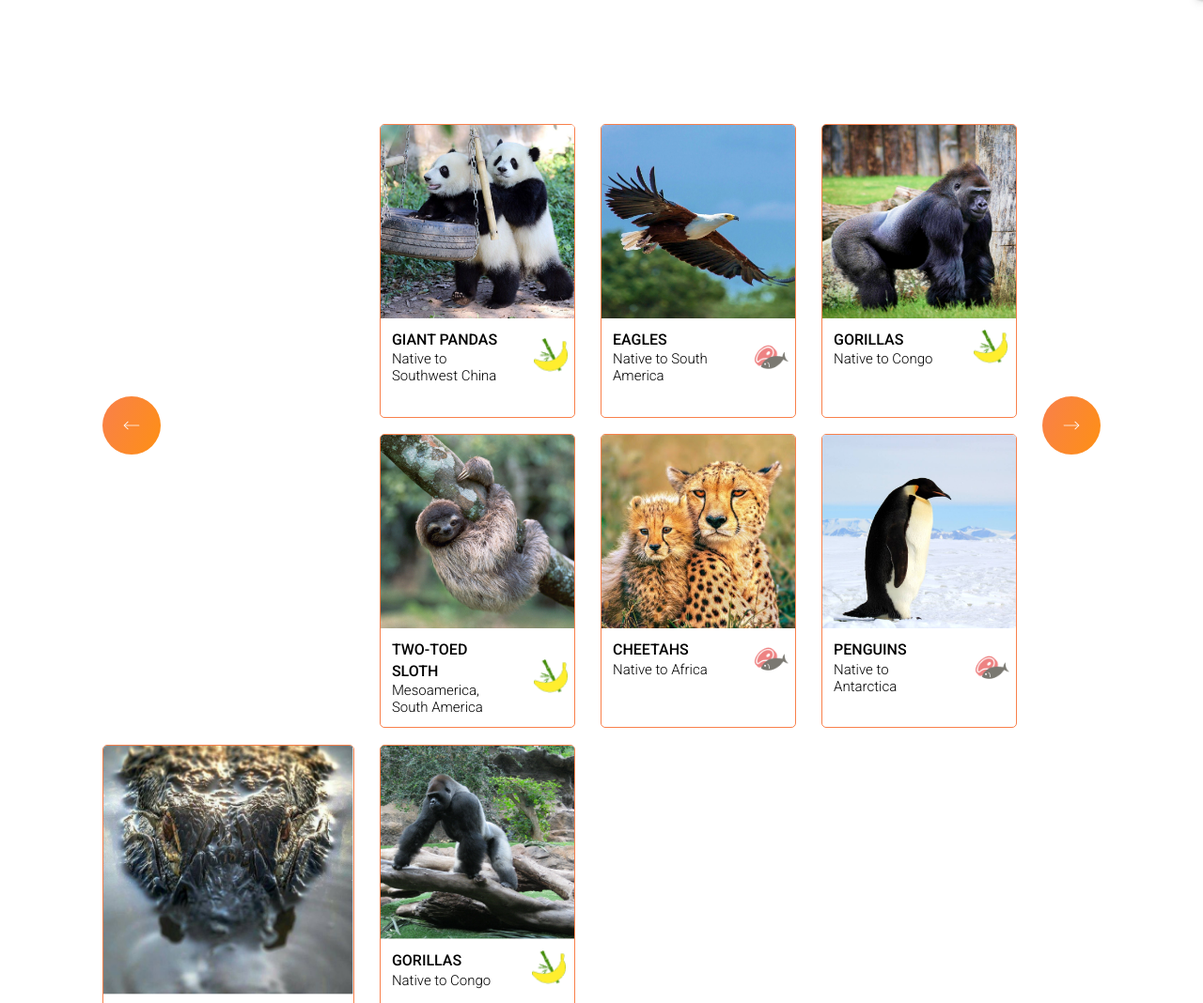
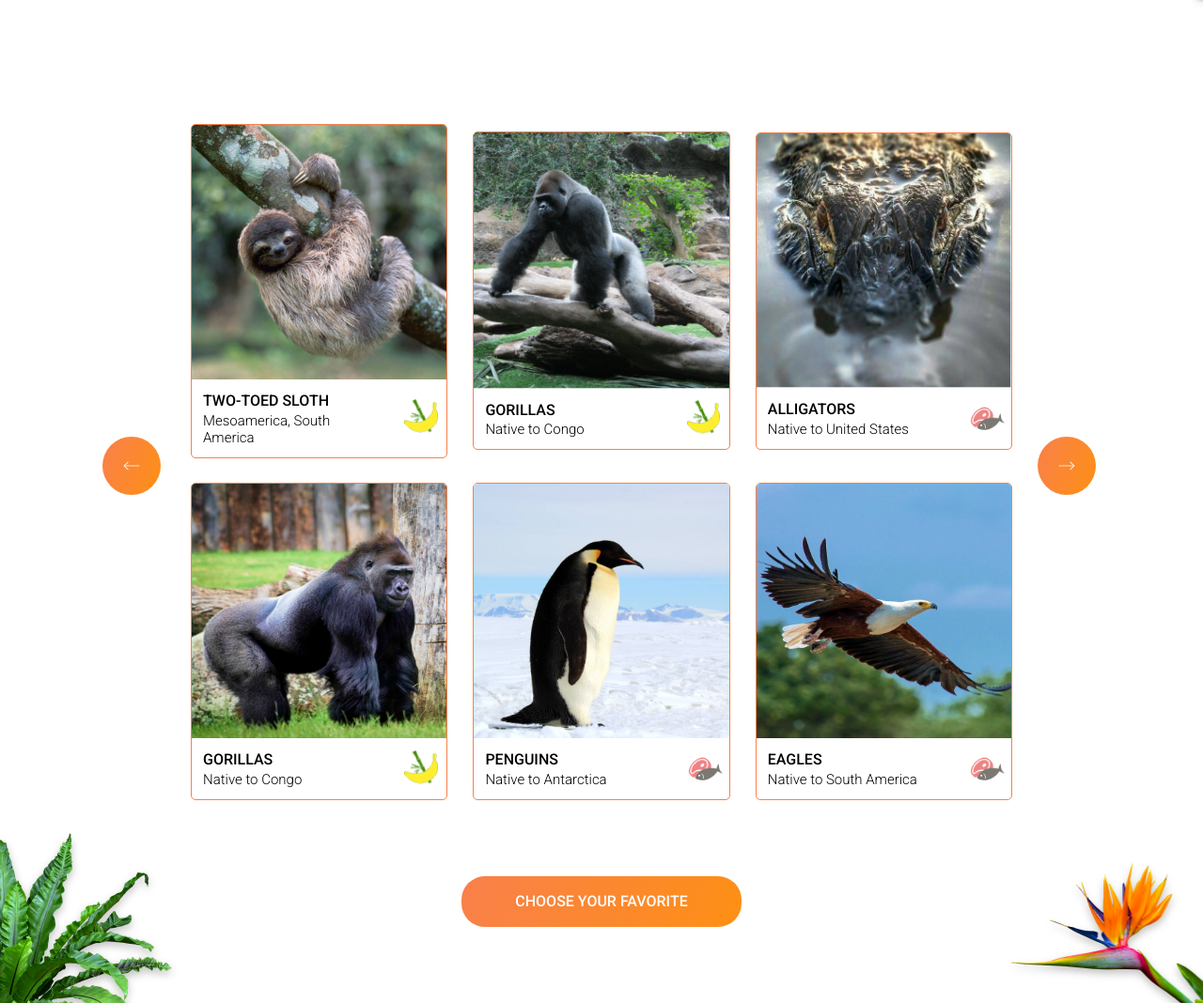
Before and after one commit to ikoroleva/online-zoo, a website: page pages/petstory/index.html in a window 1280 px wide. Shown: the part 1120-2188 px from the top of the page at 94% size. Drawn offline with Linux system fonts and the light colour scheme.

Commit message:
feat: gallery for pets

```diff
--- a/pages/petstory/script.js
+++ b/pages/petstory/script.js
@@ -1,3 +1,29 @@
+const tabletSize = 640;
+const mobileSize = 320;
+
+let screenSize;
+const changeSlider = new Event('changeSlider');
+
+const shuffle = (array, count) => {
+    let pets = [].concat(array);
+    for (let i = array.length - 1; i > 0; i--) {
+        let j = Math.floor(Math.random() * (i + 1));
+        [pets[i], pets[j]] = [pets[j], pets[i]];
+    }
+    return pets.slice(0, count);
+}
+
+let screenWidth = this.document.documentElement.clientWidth;
+let slider;
+
+if (screenWidth > tabletSize) {
+    screenSize = 'desktop';
+} else if (screenWidth > mobileSize) {
+    screenSize = 'tablet';
+} else {
+    screenSize = 'mobile';
+}
+
 const createCard = (pet) => {
     return `
     <div class="pet__card__pic">
@@ -13,13 +39,37 @@ const createCard = (pet) => {
     </div>`;
 }
 
-const petsGallery = document.querySelector('.pets__gallery')
+const petsGallery = document.querySelector('.pets__gallery');
 
-petsArray.forEach((pet) => {
+const getColumn = (index) => {
+    if (index == 0 || index == 3) {
+        return 'column2';
+    } if (index == 1 || index == 4) {
+        return 'column3';
+    } if (index == 2 || index == 5) {
+        return 'column4';
+    } return '';
+}
+
+const fill = (size) => {
+    shuffle(petsArray, size).forEach((pet, index) => {
         const petCard = document.createElement('div');
         petCard.classList.add('item');
         petCard.classList.add('pet__card');
+        petCard.classList.add(getColumn(index));
         petCard.id = pet.id;
         petCard.innerHTML = createCard(pet);
         petsGallery.append(petCard);
     });
+};
+fill(screenSize == 'desktop' ? 6 : 4);
+
+document.querySelector('.left').addEventListener('click', () => {
+    document.querySelectorAll('.pet__card').forEach((child) => { child.remove(); })
+    fill(screenSize == 'desktop' ? 6 : 4);
+})
+
+document.querySelector('.right').addEventListener('click', () => {
+    document.querySelectorAll('.pet__card').forEach((child) => { child.remove(); })
+    fill(screenSize == 'desktop' ? 6 : 4);
+})
--- a/pages/petstory/style.css
+++ b/pages/petstory/style.css
@@ -482,8 +482,10 @@
     row-gap: 1.1rem;
     column-gap: 1.7rem;
     grid-template-rows: 1fr 1fr;
-    grid-template-columns: auto auto auto auto auto;
-}
+    grid-template-columns: 67px 1fr 1fr 1fr 67px;
+    align-items: center;
+}
+
 
 .item.pets__gallery__nav.left {
     grid-row: 1 / 3;
@@ -497,37 +499,25 @@
     align-self: center;
 }
 
-.pets__cards {
+/* .pets__cards {
     display: flex;
     flex-wrap: wrap;
     justify-content: space-between;
     margin: 0 1%;
-}
-
-#card-panda {
+} */
+
+.column2 {
     grid-column: 2;
 }
 
-#card-eagle {
+.column3 {
     grid-column: 3;
 }
 
-#card-gorilla {
+.column4 {
     grid-column: 4;
 }
 
-#card-sloth {
-    grid-column: 2;
-}
-
-#card-cheetah {
-    grid-column: 3;
-}
-
-#card-pinguin {
-    grid-column: 4;
-
-}
 
 .pet__card {
     border: 1px solid #f9804b;
@@ -547,8 +537,8 @@
 
 .pet__card__pic img {
     transition: all .9s ease;
-    max-width: 100%;
-    height: auto;
+    width: 100%;
+    height: 100%;
 }
 
 
```
Also changed, not shown: pages/petstory/index.html (+0 -79 lines). Lines whose indentation alone changed are shown as unchanged.
